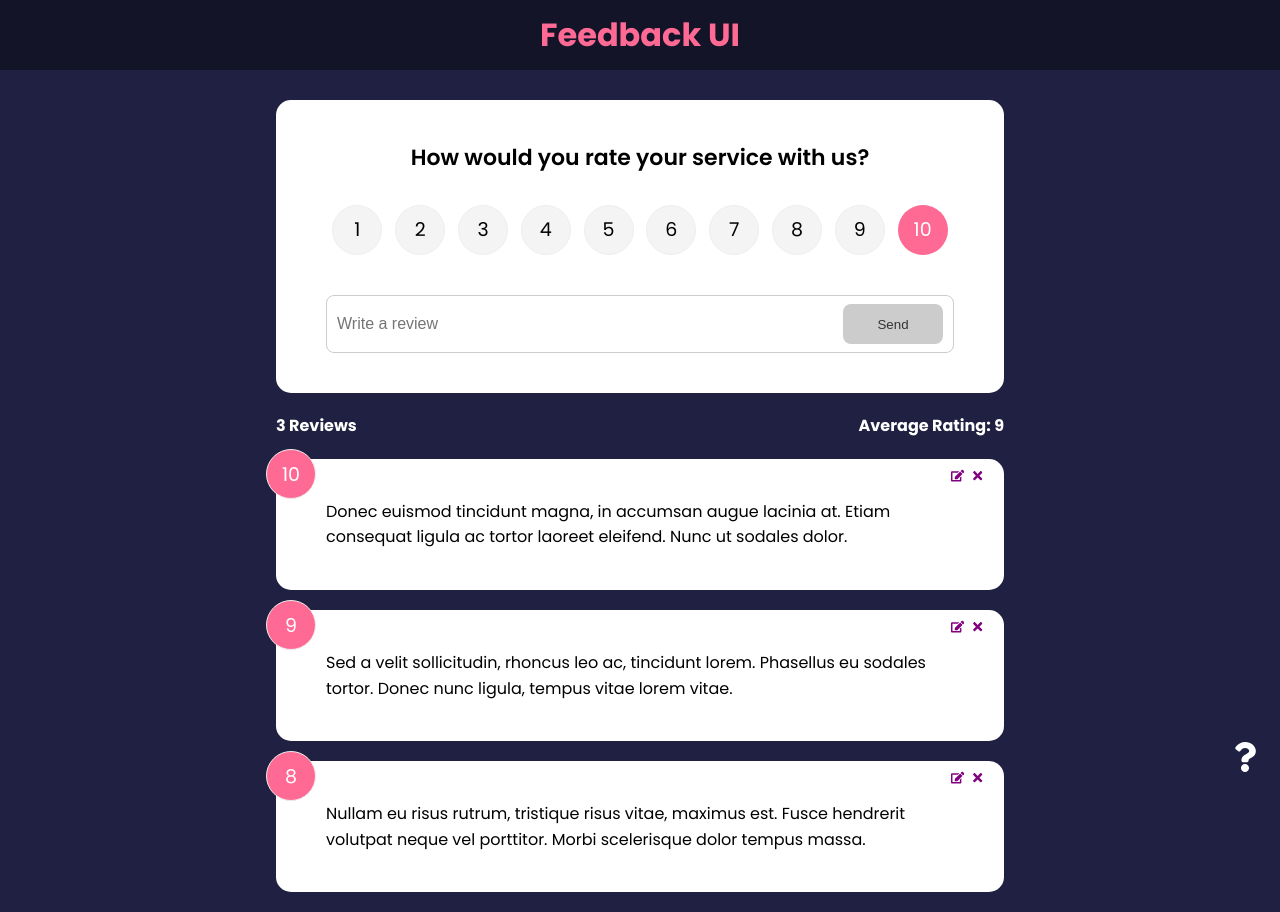
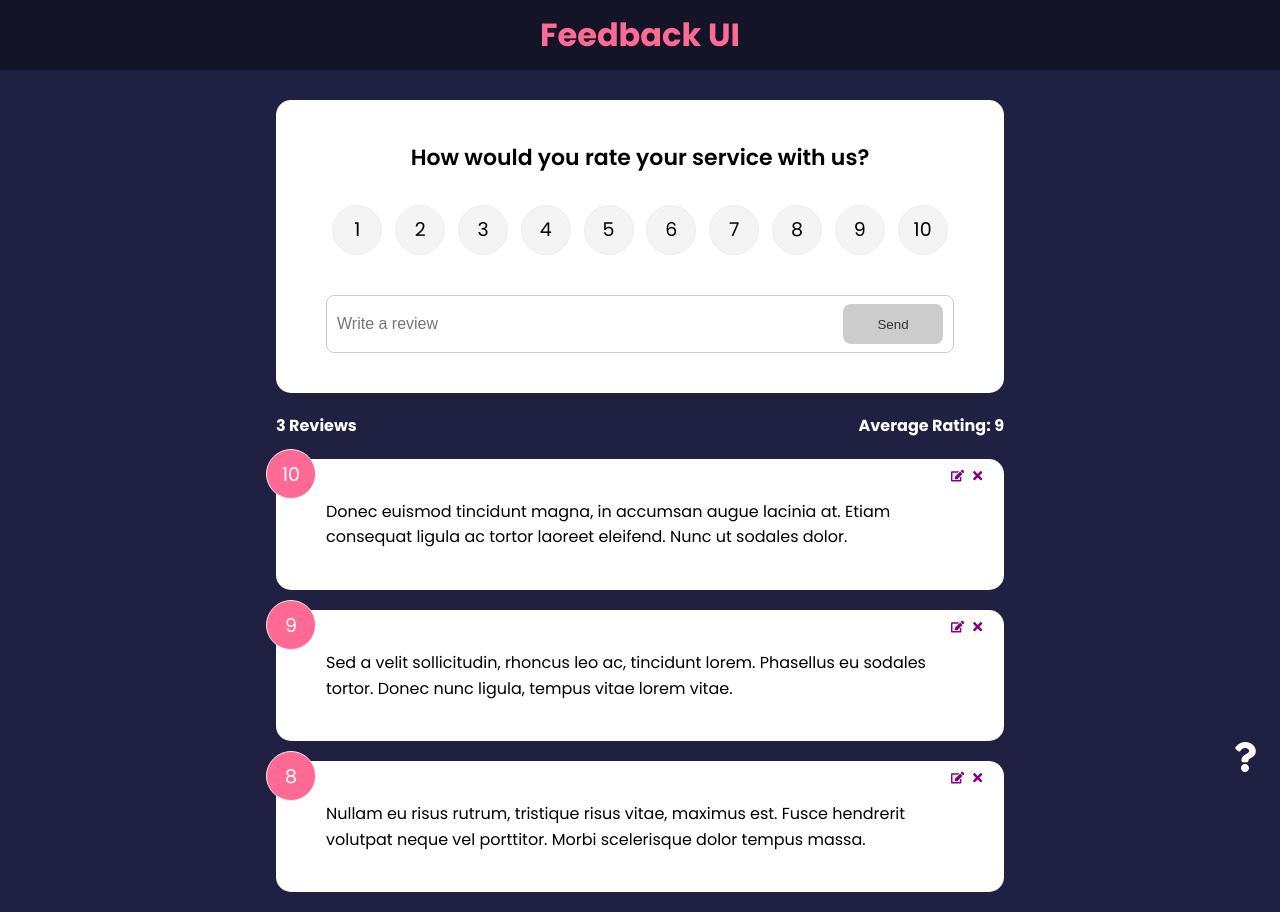
Before and after one commit to iamahless/Feedback-App, a React (Create React App) app: page / in a window 1280 px wide. Built offline with nearby package versions, Linux system fonts and the light colour scheme.

Commit message:
useEffect

```diff
--- a/src/components/FeedbackForm.jsx
+++ b/src/components/FeedbackForm.jsx
@@ -1,4 +1,4 @@
-import { useState, useContext } from "react";
+import { useState, useContext, useEffect } from "react";
 import RatingSelect from "./RatingSelect";
 import Button from "./shared/Button";
 import Card from "./shared/Card";
@@ -10,7 +10,15 @@
   const [rating, setRating] = useState(10);
   const [text, setText] = useState("");
 
-  const { addFeedback } = useContext(FeedbackContext);
+  const { addFeedback, feedbackEdit } = useContext(FeedbackContext);
+
+  useEffect(() => {
+    if (feedbackEdit.edit === true) {
+      setBtnDisabled(false);
+      setText(feedbackEdit.item.text);
+      setRating(feedbackEdit.item.rating);
+    }
+  }, [feedbackEdit]);
 
   const handleTextChange = (e) => {
     if (text === "") {
--- a/src/components/RatingSelect.jsx
+++ b/src/components/RatingSelect.jsx
@@ -1,7 +1,14 @@
-import { useState } from "react";
+import { useState, useContext, useEffect } from "react";
+import FeedbackContext from "../context/FeedbackContext";
 
 function RatingSelect({ select }) {
   const [selected, setSelected] = useState(10);
+
+  const { feedbackEdit } = useContext(FeedbackContext);
+
+  useEffect(() => {
+    setSelected(feedbackEdit.item.rating);
+  }, [feedbackEdit]);
 
   const handleChange = (e) => {
     setSelected(+e.currentTarget.value);
--- a/src/context/FeedbackContext.js
+++ b/src/context/FeedbackContext.js
@@ -27,7 +27,13 @@
 
   return (
     <FeedbackContext.Provider
-      value={{ feedback, deleteFeedback, addFeedback, editFeedback }}
+      value={{
+        feedback,
+        deleteFeedback,
+        addFeedback,
+        editFeedback,
+        feedbackEdit,
+      }}
     >
       {children}
     </FeedbackContext.Provider>
```
